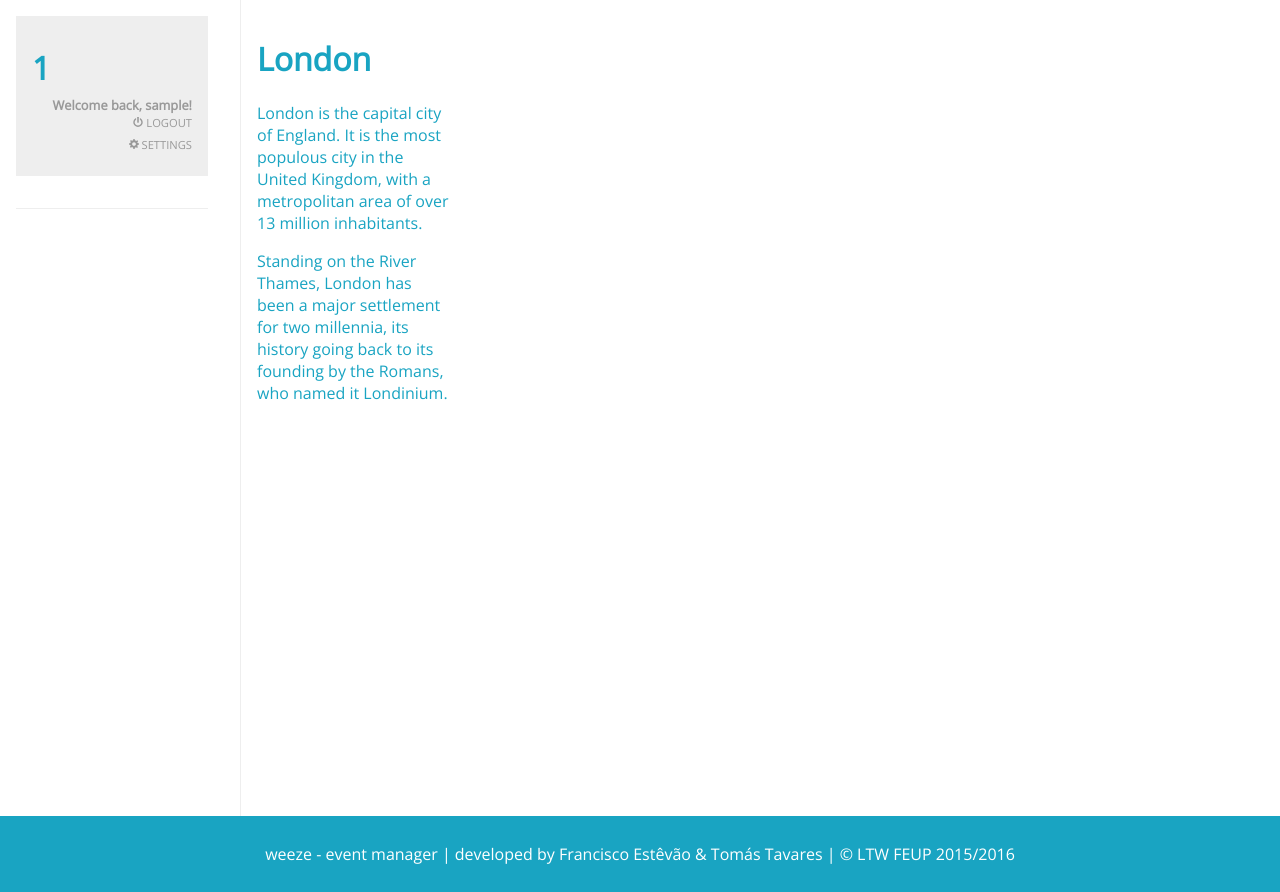
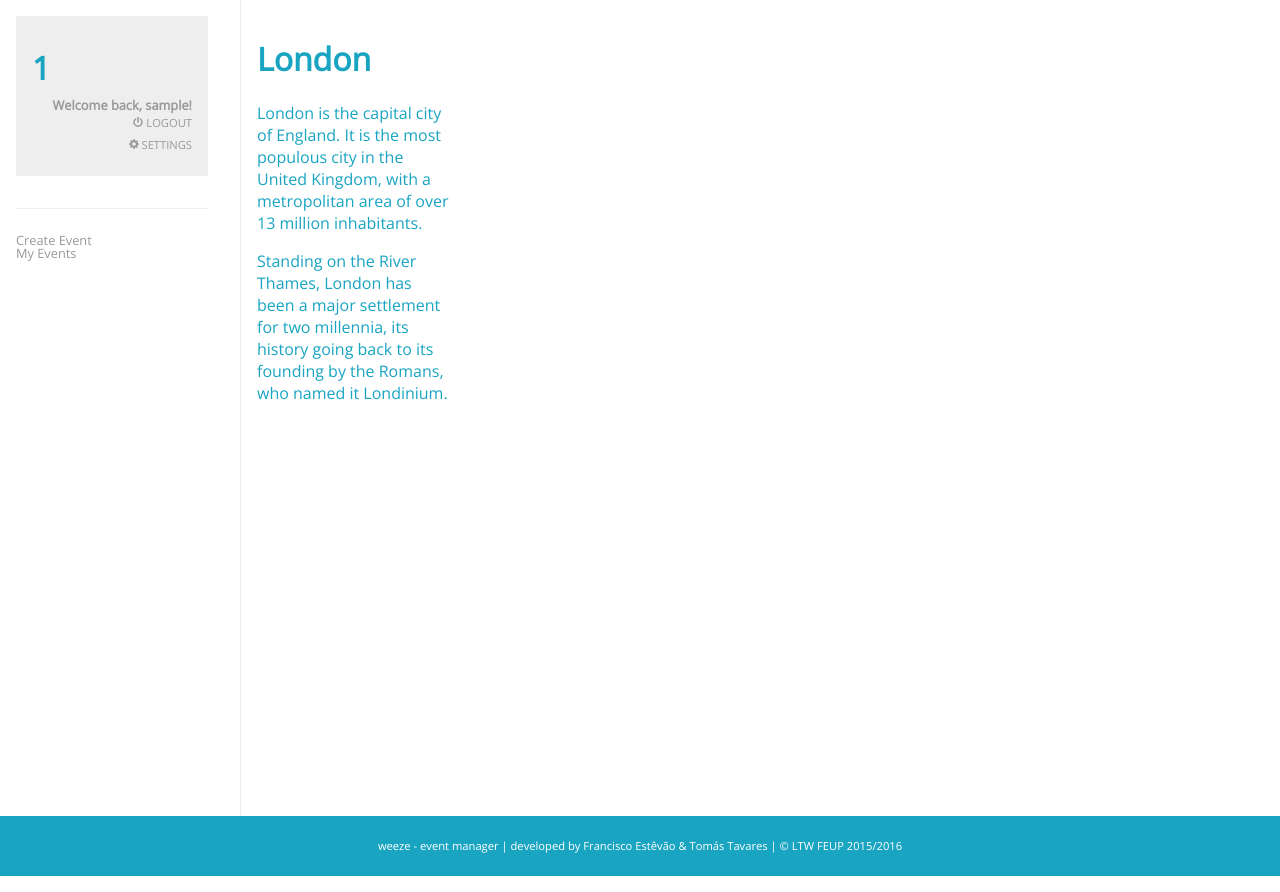
Before and after one commit to franciscoestevao/weeze, a PHP site: page /main.php in a window 1280 px wide. Shown: the part 57-949 px from the top of the page. Run offline with PHP 8.4, Linux system fonts and the light colour scheme; the visitor is signed in with stand-in values (Sample User, id 1).

Commit message:
com main.php praticamente pronto em termos de layout

```diff
--- a/css/styleMain.css
+++ b/css/styleMain.css
@@ -6,6 +6,7 @@ body, html{
 	margin:0;
 	padding:0;
     font-family: 'Open Sans', sans-serif;
+    text-decoration: none;
 	text-rendering: optimizeLegibility !important;
 	-webkit-font-smoothing: antialiased !important;
 	color: #19a4c2;
@@ -17,9 +18,14 @@ body, html{
     padding:1em;
     padding-left: 1em;
 }
+
+a {
+  text-decoration: none;
+}
+
 #nav {
     line-height:30px;
-
+    text-decoration: none;
     height:100%;
     width:15%;
     float:left;
@@ -45,7 +51,7 @@ body, html{
 
 #footer p{
     color: white;
-    font-size: 0.
+    font-size: 0.7em;
 }
 
 #header a{
@@ -98,6 +104,10 @@ body, html{
     padding: 1em;
 }
 
+#nav p{
+    text-decoration:none;
+}
+
 #nav.user .info{
     float: right;
 }
@@ -111,12 +121,16 @@ body, html{
     padding: 0;
 }
 
+#nav a p{
+    text-decoration: none;
+}
+
 #nav .user .info .link{
     text-transform: uppercase;
     font-size: 0.7em;
     text-align: right;
     line-height: 0em;
-    text-decoration: none;
+    text-decoration:none;
     color: #999999;
     margin:0;
     padding: 0;
@@ -127,4 +141,17 @@ body, html{
     margin: 2em 0em 2em 0em;
     background-color: #eeeeee;
 }
+
+#nav .list a p{
+    color: #999999;
+    line-height: 0;
+    font-size: 0.8em;
+    text-decoration: none;
+}
+#nav .list a p:hover{
+    color: #999999;
+    font-size: 0.9em;
+    text-decoration: none;
+    transition: 0.1s;
+}
 </style>
--- a/main.php
+++ b/main.php
@@ -34,8 +34,12 @@ if (isset($_SESSION['loggedin']) && $_SESSION['loggedin'] == true) {
                 <a href="action/logout.php" class="link"><p><img src="img/config.svg" height="10px">  Settings</p></a>
                 </div>
             </div>
+            <div class="separator">
+            </div>
 
-            <div class="separator">
+            <div class="list">
+                <a href="http://google.com"><p>Create Event</p></a>
+                <a href="http://google.com"><p>My Events</p></a>
             </div>
         </div>
 
```
Also changed, not shown: database/db.db.
